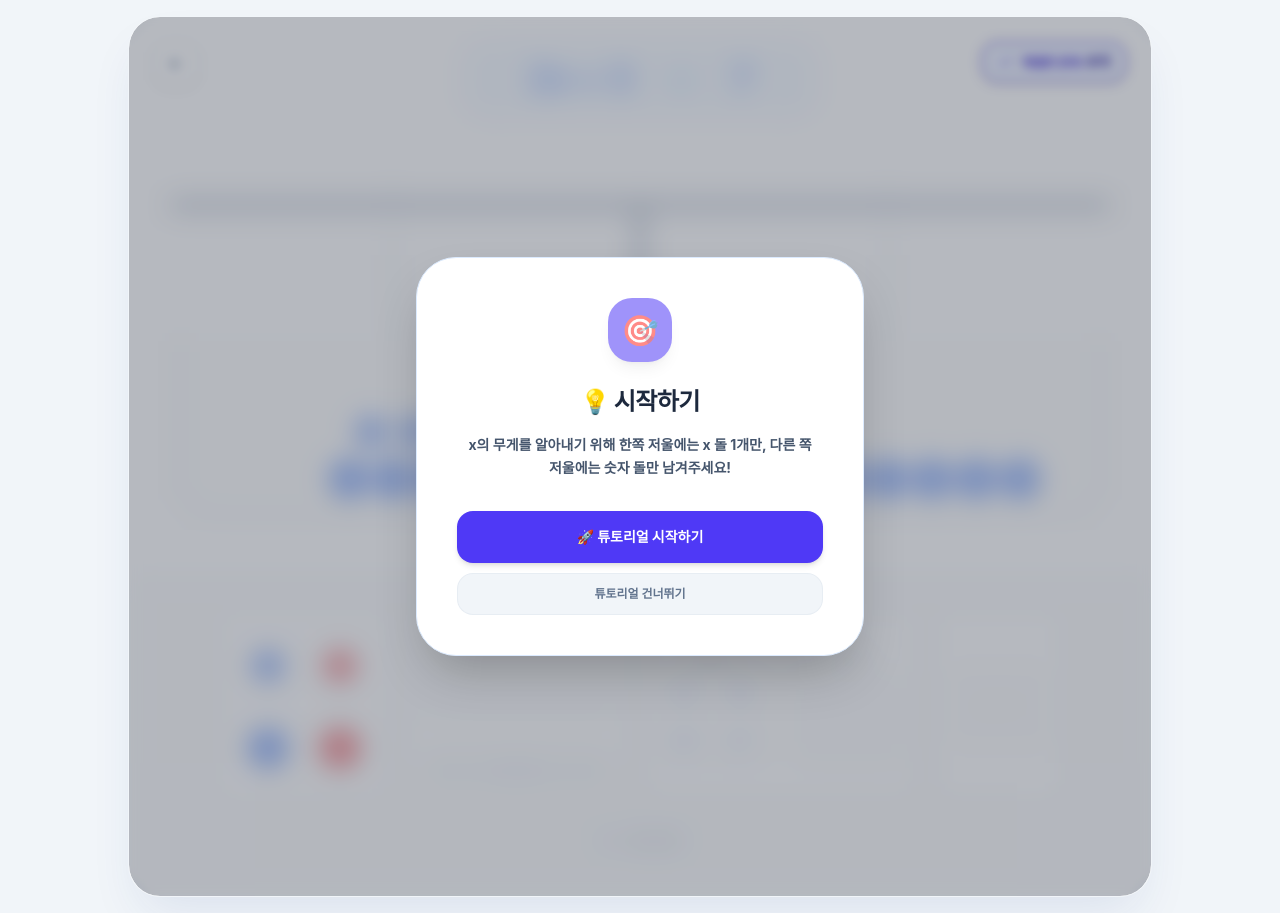
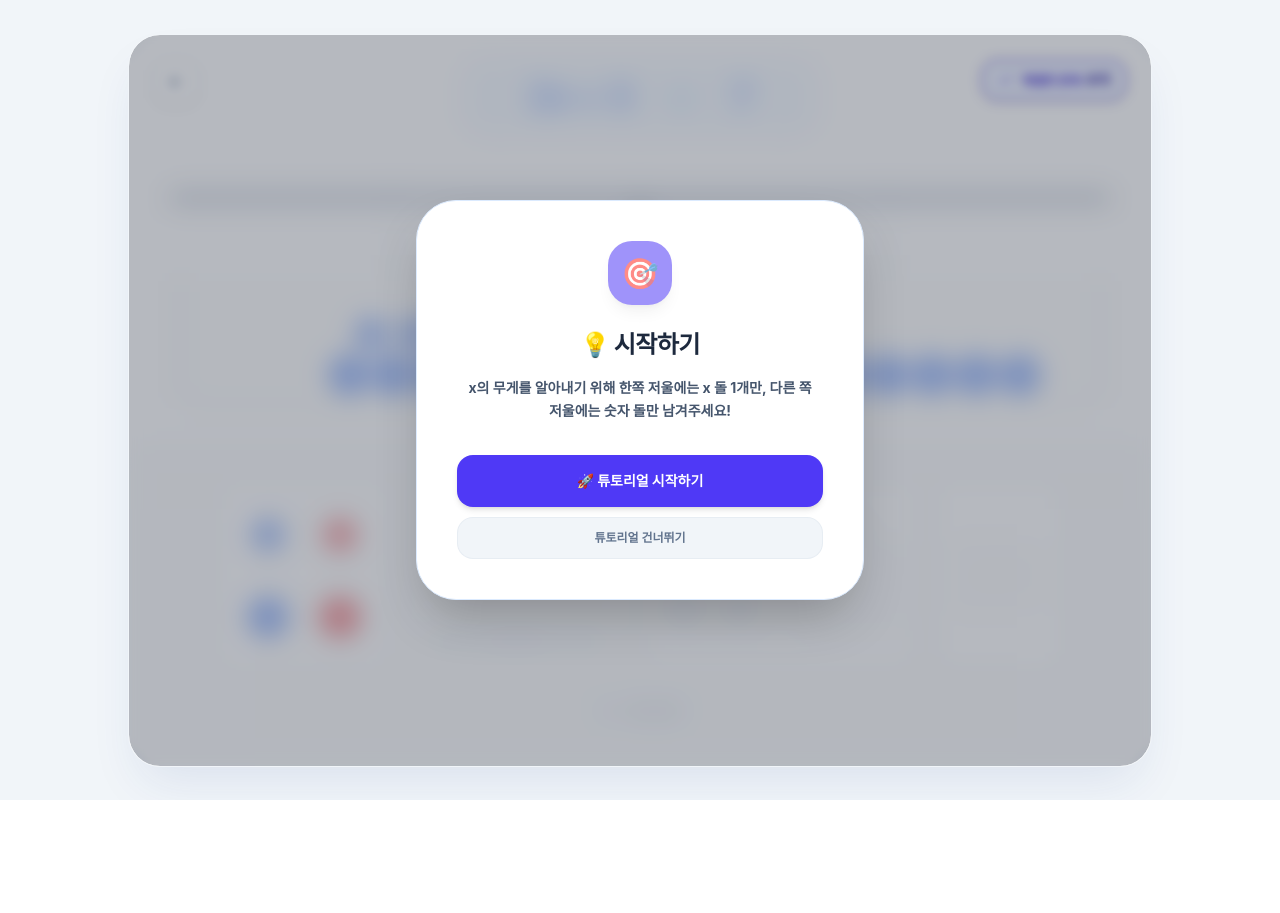
Before and after one commit to J-SangIl/3-6-properties-of-equations, a React (Vite) app: page / in a window 1280 px wide. Both pictures are taken after a click on the button "문제 모드". After the commit the page ends 800 px from the top, so only its background shows below. Built offline with nearby package versions, Linux system fonts and the light colour scheme.

Commit message:
feat: update tutorial text and adjust scale height
Clarify tutorial instructions for division and optimize scale container layout for better UI consistency.

```diff
--- a/src/App.tsx
+++ b/src/App.tsx
@@ -600,7 +600,7 @@ export default function App() {
                       <p className="text-slate-600 text-sm font-bold leading-relaxed text-left mt-2">
                         {tutorialStep === 1 && "왼쪽 돌 선택 상자에서 [-1] 단추를 누르고 개수를 3개로 맞춘 다음, [추가하기]를 눌러 양쪽에 똑같이 추가해 보세요!"}
                         {tutorialStep === 2 && "양수 돌과 음수 돌이 함께 있을 때, 우측 아래의 [상쇄하기] 버튼을 누르면 반대되는 돌들이 서로 매칭되어 깔끔하게 사라집니다!"}
-                        {tutorialStep === 3 && "오른쪽 나누기 상자에서 [ ÷2 ]를 누르면 양팔저울의 무게를 똑같이 2로 나눌 수 있습니다. 최종 해를 구해보세요!"}
+                        {tutorialStep === 3 && "나누기 상자에서 [÷2]를 누르면 양 쪽 저울에 있는 돌의 개수를 2로 나눌 수 있습니다. 최종 답을 구해보세요!"}
                       </p>
                     </div>
                   </div>
@@ -621,7 +621,7 @@ export default function App() {
               )}
 
               {/* Center: Scale */}
-              <div className="relative h-[420px] flex flex-col items-center justify-center px-12 bg-white mb-4">
+              <div className="relative h-[280px] flex flex-col items-center justify-center px-12 bg-white mb-2">
                   {/* Success Announcement */}
                   <AnimatePresence>
                       {isSuccess && (
@@ -632,27 +632,14 @@ export default function App() {
                               className="absolute inset-0 z-40 bg-white/40 flex flex-col items-center justify-center p-8 text-center animate-fade-in"
                           >
                               <div className="bg-white p-10 rounded-[3rem] shadow-2xl border border-slate-200/80 flex flex-col items-center max-w-sm">
-                                  <motion.div
-                                      animate={{ y: [0, -10, 0] }}
-                                      transition={{ repeat: Infinity, duration: 2 }}
-                                      className="w-20 h-20 bg-green-500 rounded-full flex items-center justify-center text-white shadow-xl mb-6"
-                                  >
-                                      <Check size={40} strokeWidth={4} />
-                                  </motion.div>
                                   <h3 className="text-3xl font-black text-slate-800 mb-4">성공!</h3>
 
-                                  <div className="mb-6 p-4 bg-emerald-50 border border-emerald-100 rounded-2xl text-emerald-800 text-xs font-bold leading-relaxed text-left">
-                                      {isTutorial ? (
-                                        <>
-                                          🎉 축하합니다! 드디어 해결하셨습니다.<br/><br/>
-                                          우리의 <strong>최종 목표</strong>는 이렇게 <strong className="text-emerald-950 font-black">한쪽 저울에는 x 돌 1개만, 다른 쪽 저울에는 숫자 돌만</strong> 남겨두어 x의 무게를 알아내는 것입니다!
-                                        </>
-                                      ) : (
-                                        <>
-                                          🎉 축하합니다! <strong className="text-emerald-950 font-black">한쪽 저울에는 x 돌 1개만, 다른 쪽 저울에는 숫자 돌만</strong> 남겨야 한다는 양팔저울 해결 규칙에 잘 맞춰 방정식 풀이에 완벽히 성공하셨습니다!
-                                        </>
-                                      )}
-                                  </div>
+                                  {isTutorial && (
+                                    <div className="mb-6 p-4 bg-emerald-50 border border-emerald-100 rounded-2xl text-emerald-800 text-xs font-bold leading-relaxed text-left">
+                                      🎉 축하합니다! 드디어 해결하셨습니다.<br/><br/>
+                                      우리의 <strong>최종 목표</strong>는 이렇게 <strong className="text-emerald-950 font-black">한쪽 저울에는 x 돌 1개만, 다른 쪽 저울에는 숫자 돌만</strong> 남겨두어 x의 무게를 알아내는 것입니다!
+                                    </div>
+                                  )}
 
                                   <div className="flex flex-col gap-3 w-full">
                                       {gameMode === GameMode.PROBLEM && (
@@ -693,34 +680,34 @@ export default function App() {
                 </AnimatePresence>
 
                 {/* Beam */}
-            <div className="absolute top-[60px] left-10 right-10 h-3 bg-[#8D9CB4] rounded-full shadow-sm z-30"></div>
+            <div className="absolute top-[35px] left-10 right-10 h-3 bg-[#8D9CB4] rounded-full shadow-sm z-30"></div>
 
             {/* Scale Pivot area */}
-            <div className="absolute top-[60px] left-1/2 -translate-x-1/2 flex flex-col items-center">
+            <div className="absolute top-[35px] left-1/2 -translate-x-1/2 flex flex-col items-center">
                 <div className="w-4 h-4 rounded-full border-4 border-white bg-[#8D9CB4] -mt-1.5 z-40"></div>
                 {/* Vertical support */}
-                <div className="w-3 h-64 bg-[#8D9CB4] -mt-0.5"></div>
+                <div className="w-3 h-[160px] bg-[#8D9CB4] -mt-0.5"></div>
                 {/* Pivot Diamond */}
                 <div className="w-12 h-12 bg-[#CED9E5] rotate-45 border-4 border-white shadow-sm -mt-6"></div>
                 {/* Base */}
                 <div className="w-40 h-3.5 bg-[#6B7B94] rounded-full -mt-2"></div>
             </div>
 
-             <div className="flex gap-16 w-full mt-40 relative z-10">
+             <div className="flex gap-16 w-full mt-24 relative z-10">
                  {/* Left Pan */}
                  <div className="flex-1 flex flex-col items-center relative">
                      {/* Hanging Line */}
-                     <div className="absolute -top-[160px] left-1/2 -translate-x-1/2 w-0.5 h-[160px] bg-[#D1D9E6]"></div>
-                     <div className="w-full h-44 border-2 border-[#D1D9E6] border-t-0 rounded-b-[40px] relative flex flex-col justify-end p-4 pb-4 gap-1 bg-slate-50/30">
+                     <div className="absolute -top-[96px] left-1/2 -translate-x-1/2 w-0.5 h-[96px] bg-[#D1D9E6]"></div>
+                     <div className="w-full h-32 border-2 border-[#D1D9E6] border-t-0 rounded-b-[32px] relative flex flex-col justify-end p-3 pb-3 gap-0.5 bg-slate-50/30">
                          {/* Upper row for x and -x (윗줄) */}
-                         <div className="flex flex-wrap justify-center items-end gap-1 min-h-[44px]">
+                         <div className="flex flex-wrap justify-center items-end gap-1 min-h-[34px]">
                              <AnimatePresence>
                                  {renderXStones(leftState, 'left')}
                              </AnimatePresence>
                          </div>
 
                          {/* Lower row for 1 and -1 (아랫줄) */}
-                         <div className="flex flex-wrap justify-center items-end gap-1 min-h-[44px]">
+                         <div className="flex flex-wrap justify-center items-end gap-1 min-h-[34px]">
                              <AnimatePresence>
                                  {renderUnitStones(leftState, 'left')}
                              </AnimatePresence>
@@ -731,17 +718,17 @@ export default function App() {
                  {/* Right Pan */}
                  <div className="flex-1 flex flex-col items-center relative">
                       {/* Hanging Line */}
-                     <div className="absolute -top-[160px] left-1/2 -translate-x-1/2 w-0.5 h-[160px] bg-[#D1D9E6]"></div>
-                     <div className="w-full h-44 border-2 border-[#D1D9E6] border-t-0 rounded-b-[40px] relative flex flex-col justify-end p-4 pb-4 gap-1 bg-slate-50/30">
+                     <div className="absolute -top-[96px] left-1/2 -translate-x-1/2 w-0.5 h-[96px] bg-[#D1D9E6]"></div>
+                     <div className="w-full h-32 border-2 border-[#D1D9E6] border-t-0 rounded-b-[32px] relative flex flex-col justify-end p-3 pb-3 gap-0.5 bg-slate-50/30">
                          {/* Upper row for x and -x (윗줄) */}
-                         <div className="flex flex-wrap justify-center items-end gap-1 min-h-[44px]">
+                         <div className="flex flex-wrap justify-center items-end gap-1 min-h-[34px]">
                              <AnimatePresence>
                                  {renderXStones(rightState, 'right')}
                              </AnimatePresence>
                          </div>
 
                          {/* Lower row for 1 and -1 (아랫줄) */}
-                         <div className="flex flex-wrap justify-center items-end gap-1 min-h-[44px]">
+                         <div className="flex flex-wrap justify-center items-end gap-1 min-h-[34px]">
                              <AnimatePresence>
                                  {renderUnitStones(rightState, 'right')}
                              </AnimatePresence>
@@ -928,13 +915,13 @@ export default function App() {
                 {/* Apply Button */}
                 <button
                   onClick={handleApplyPending}
-                  disabled={isAnimating || !pendingType || pendingCount === 0}
+                  disabled={isAnimating || !pendingType || pendingCount === 0 || (isTutorial && tutorialStep === 1 && (pendingType !== StoneType.ONE_MINUS || pendingCount !== 3))}
                   className={`w-full py-2 font-black text-xs rounded-xl transition-all ${
-                    pendingType && pendingCount > 0
+                    pendingType && pendingCount > 0 && !(isTutorial && tutorialStep === 1 && (pendingType !== StoneType.ONE_MINUS || pendingCount !== 3))
                       ? 'bg-gradient-to-r from-blue-600 to-indigo-600 hover:from-blue-700 hover:to-indigo-700 text-white shadow-md active:scale-98 animate-pulse cursor-pointer'
                       : 'bg-slate-100 text-slate-300 cursor-not-allowed'
                   } ${
-                    isTutorial && tutorialStep === 1 && pendingType === StoneType.ONE_MINUS && pendingCount >= 3
+                    isTutorial && tutorialStep === 1 && pendingType === StoneType.ONE_MINUS && pendingCount === 3
                       ? 'ring-4 ring-indigo-500 ring-offset-1 animate-pulse scale-102 font-extrabold text-[#ffffff]'
                       : ''
                   }`}
```
